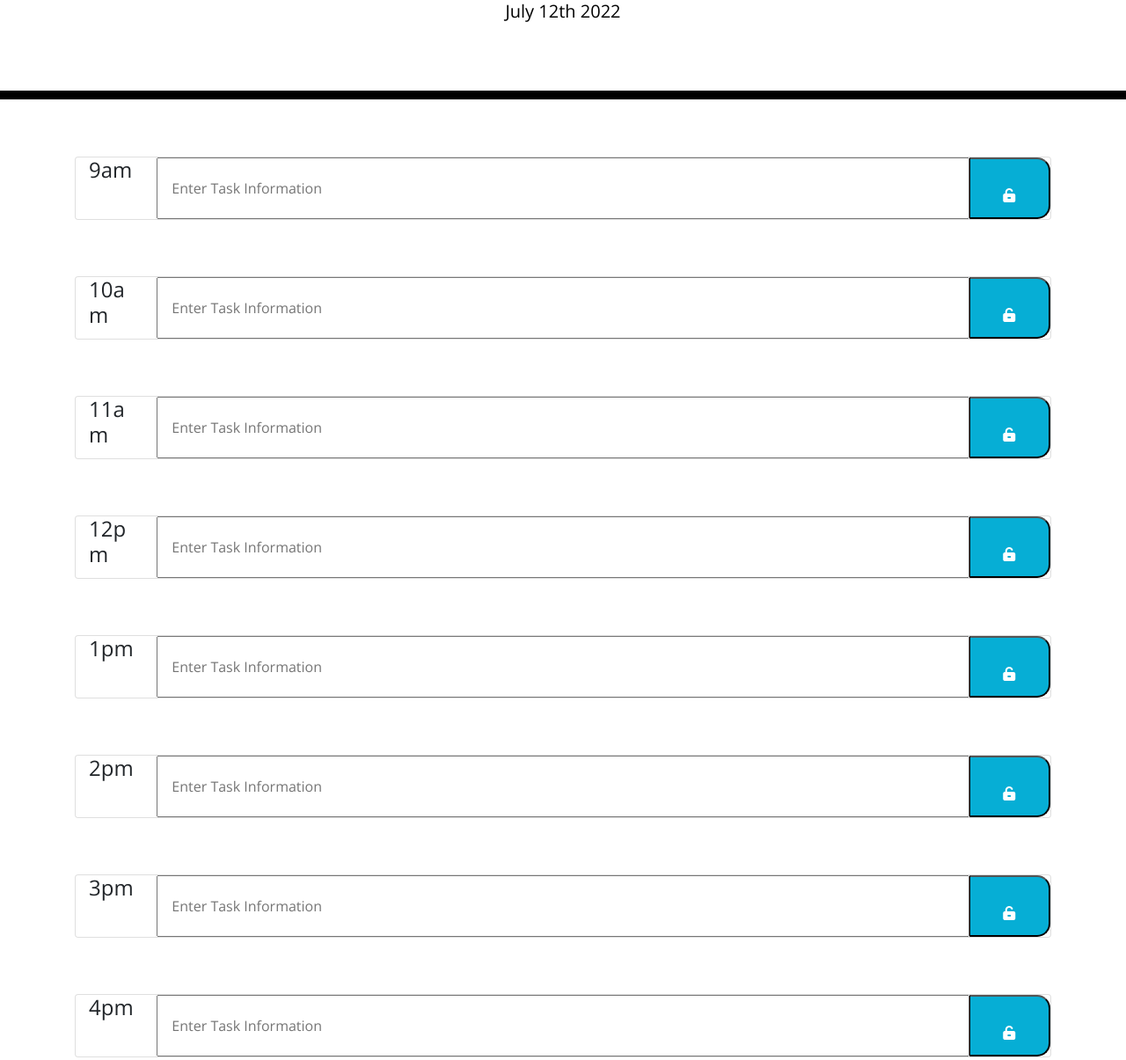
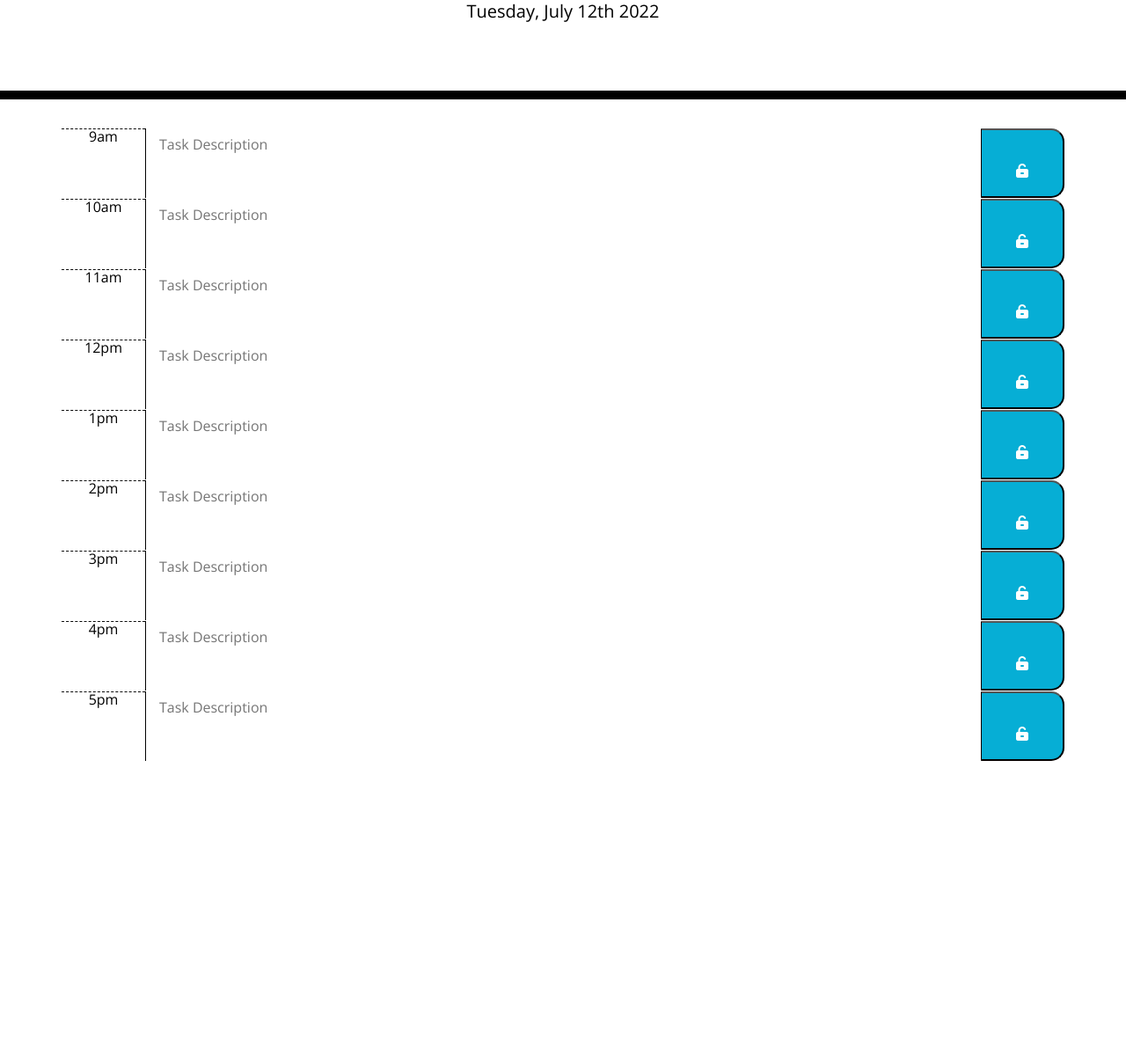
Before and after one commit to bethanyshoun/scheduler, a plain HTML site: page index.html in a window 1280 px wide. Shown: the part 191-1396 px from the top of the page at 88% size. After the commit the page ends 1056 px from the top, so only its background shows below. Drawn offline with nearby package versions, Linux system fonts and the light colour scheme.

Commit message:
cleaned up classes and IDs in HTML, added click functionality and local storage set/get for saving and persistence

```diff
--- a/assets/js/script.js
+++ b/assets/js/script.js
@@ -1,8 +1,56 @@
 //get current date in header using Moment.js
-var myDate = moment().format("MMMM Do YYYY");
+var myDate = moment().format("dddd, MMMM Do YYYY");
+moment();
+$("#currentDay").text(myDate);
 
-    console.log(myDate);
-moment();
-console.log(moment())
-console.log("Anything")
-$("#currentDay").text(myDate);
+//Save button functionality
+$(document).ready(function () {
+  // event listener for Save Button
+  $(".saveBtn").on("click", function () {
+    var text = $(this).siblings(".task").val();
+    var time = $(this).parent().attr("id");
+
+    localStorage.setItem(time, text);
+
+    function checkTime () {
+
+      //get current time
+      var currentTime = moment().hour();
+
+      //check each time block
+      $(".time-block").each(function () {
+        var timeBlock = parseInt($(this).attr("id").split("hour") [1]);
+
+        if (timeBlock < currentTime) {
+          $(this).removeClass("future");
+          $(this).removeClass("present");
+          $(this).addClass("past");
+        }
+        else if (timeBlock === currentTime) {
+          $(this).removeClass("past");
+          $(this).removeClass("future");
+          $(this).addClass("present");
+        }
+        else {
+          $(this).removeClass("present");
+          $(this).removeClass("past");
+          $(this).addClass("future");
+        }
+      })
+
+    }
+    checkTime();
+  })
+  // Retrieve data from local storage if applicable
+$("#9am .task").val(localStorage.getItem("9am"));
+$("#10am .task").val(localStorage.getItem("10am"));
+$("#11am .task").val(localStorage.getItem("11am"));
+$("#12pm .task").val(localStorage.getItem("12pm"));
+$("#1pm .task").val(localStorage.getItem("1pm"));
+$("#2pm .task").val(localStorage.getItem("2pm"));
+$("#3pm .task").val(localStorage.getItem("3pm"));
+$("#4pm .task").val(localStorage.getItem("4pm"));
+$("#5pm .task").val(localStorage.getItem("5pm"));
+
+
+})
--- a/index.html
+++ b/index.html
@@ -29,104 +29,95 @@
       <p class="lead">A simple calendar app for scheduling your work day</p>
       <p id="currentDay" class="lead"></p>
     </header>
-    <main class="col-12 d-flex flex-column">
+
     <section class="container">
       <!-- Timeblocks go here -->
-      <div class="row justify-content-around">
+
         <!--9am-->
-        <div class="col-12">
-          <div class="card flex-row justify-content-around">
-            <h4 class = "time-header col-1" header>9am</h4>
-            <input class = "task col-10" type="text" name="task-name" placeholder="Enter Task Information" />
-            <button class="saveBtn col-1" id="save-task">
+        <div class="row time-block" id="9am">
+            <div class ="hour col-md-1">9am</div>
+            <textarea class = "task col-10" type="text" name="task-name" placeholder="Task Description">
+            </textarea>
+            <button class="saveBtn col-md-1" id="save-task">
               <i class="fa-solid fa-unlock-keyhole"></i>
             </button>
         </div>
-        </div>
         <!--10am-->
-        <div class="col-12">
-          <div class="card flex-row justify-content-around">
-            <h4 class = "time-header col-1" header>10am</h4>
-            <input class = "task col-10" type="text" name="task-name" placeholder="Enter Task Information" />
-            <button class="saveBtn col-1" id="save-task">
+        <div class="row time-block" id="10am">
+          <div class ="hour col-md-1">10am</div>
+          <textarea class = "task col-10" type="text" name="task-name" placeholder="Task Description">
+          </textarea>
+          <button class="saveBtn col-md-1" id="save-task">
             <i class="fa-solid fa-unlock-keyhole"></i>
           </button>
       </div>
-        </div>
         <!-- 11am -->
-        <div class="col-12">
-          <div class="card flex-row justify-content-around">
-            <h4 class = "time-header col-1" header>11am</h4>
-            <input class = "task col-10" type="text" name="task-name" placeholder="Enter Task Information" />
-            <button class="saveBtn col-1" id="save-task">
+        <div class="row time-block" id="11am">
+          <div class ="hour col-md-1">11am</div>
+          <textarea class = "task col-10" type="text" name="task-name" placeholder="Task Description">
+          </textarea>
+          <button class="saveBtn col-md-1" id="save-task">
             <i class="fa-solid fa-unlock-keyhole"></i>
           </button>
       </div>
-        </div>
         <!-- 12pm -->
-        <div class="col-12">
-          <div class="card flex-row justify-content-around">
-            <h4 class = "time-header col-1" header>12pm</h4>
-            <input class = "task col-10" type="text" name="task-name" placeholder="Enter Task Information" />
-            <button class="saveBtn col-1" id="save-task">
+        <div class="row time-block" id="12pm">
+          <div class ="hour col-md-1">12pm</div>
+          <textarea class = "task col-10" type="text" name="task-name" placeholder="Task Description">
+          </textarea>
+          <button class="saveBtn col-md-1" id="save-task">
             <i class="fa-solid fa-unlock-keyhole"></i>
           </button>
       </div>
-        </div>
         <!-- 1pm -->
-        <div class="col-12">
-          <div class="card flex-row justify-content-around">
-            <h4 class = "time-header col-1" header>1pm</h4>
-            <input class = "task col-10" type="text" name="task-name" placeholder="Enter Task Information" />
-            <button class="saveBtn col-1" id="save-task">
+        <div class="row time-block" id="1pm">
+          <div class ="hour col-md-1">1pm</div>
+          <textarea class = "task col-10" type="text" name="task-name" placeholder="Task Description">
+          </textarea>
+          <button class="saveBtn col-md-1" id="save-task">
             <i class="fa-solid fa-unlock-keyhole"></i>
           </button>
       </div>
-        </div>
         <!-- 2pm -->
-        <div class="col-12">
-          <div class="card flex-row justify-content-around">
-            <h4 class = "time-header col-1" header>2pm</h4>
-            <input class = "task col-10" type="text" name="task-name" placeholder="Enter Task Information" />
-            <button class="saveBtn col-1" id="save-task">
+        <div class="row time-block" id="2pm">
+          <div class ="hour col-md-1">2pm</div>
+          <textarea class = "task col-10" type="text" name="task-name" placeholder="Task Description">
+          </textarea>
+          <button class="saveBtn col-md-1" id="save-task">
             <i class="fa-solid fa-unlock-keyhole"></i>
           </button>
       </div>
-        </div>
         <!-- 3pm -->
-        <div class="col-12">
-          <div class="card flex-row justify-content-around">
-            <h4 class = "time-header col-1" header>3pm</h4>
-            <input class = "task col-10" type="text" name="task-name" placeholder="Enter Task Information" />
-            <button class="saveBtn col-1" id="save-task">
+        <div class="row time-block" id="3pm">
+          <div class ="hour col-md-1">3pm</div>
+          <textarea class = "task col-10" type="text" name="task-name" placeholder="Task Description">
+          </textarea>
+          <button class="saveBtn col-md-1" id="save-task">
             <i class="fa-solid fa-unlock-keyhole"></i>
           </button>
       </div>
-        </div>
         <!-- 4pm -->
-        <div class="col-12">
-          <div class="card flex-row justify-content-around">
-            <h4 class = "time-header col-1" header>4pm</h4>
-            <input class = "task col-10" type="text" name="task-name" placeholder="Enter Task Information" />
-            <button class="saveBtn col-1" id="save-task">
+        <div class="row time-block" id="4pm">
+          <div class ="hour col-md-1">4pm</div>
+          <textarea class = "task col-10" type="text" name="task-name" placeholder="Task Description">
+          </textarea>
+          <button class="saveBtn col-md-1" id="save-task">
             <i class="fa-solid fa-unlock-keyhole"></i>
           </button>
       </div>
-        </div>
         <!--5pm-->
-        <div class="col-12">
-          <div class="card flex-row justify-content-around">
-            <h4 class = "time-header col-1" header>5pm</h4>
-            <input class = "task col-10" type="text" name="task-name" placeholder="Enter Task Information" />
-            <button class="saveBtn col-1" id="save-task">
+        <div class="row time-block" id="5pm">
+          <div class ="hour col-md-1">5pm</div>
+          <textarea class = "task col-10" type="text" name="task-name" placeholder="Task Description">
+          </textarea>
+          <button class="saveBtn col-md-1" id="save-task">
             <i class="fa-solid fa-unlock-keyhole"></i>
           </button>
       </div>
-        </div>
 
-      </div>
+
     </section>
-    </main>
+
     <script src="https://code.jquery.com/jquery-3.4.1.min.js"></script>
     <script src="https://cdnjs.cloudflare.com/ajax/libs/moment.js/2.24.0/moment.min.js"></script>
     <script src="./assets/js/script.js"></script>
```
Lines whose indentation alone changed are shown as unchanged.
